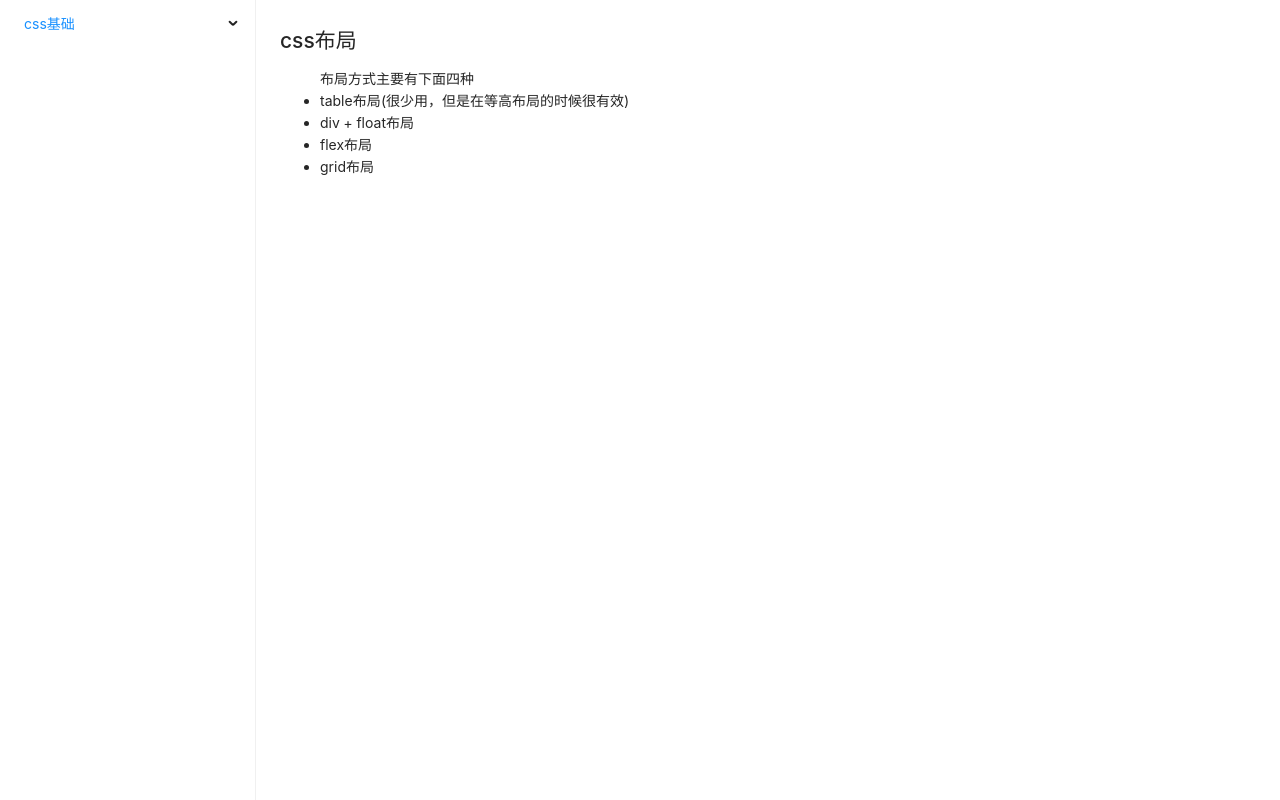
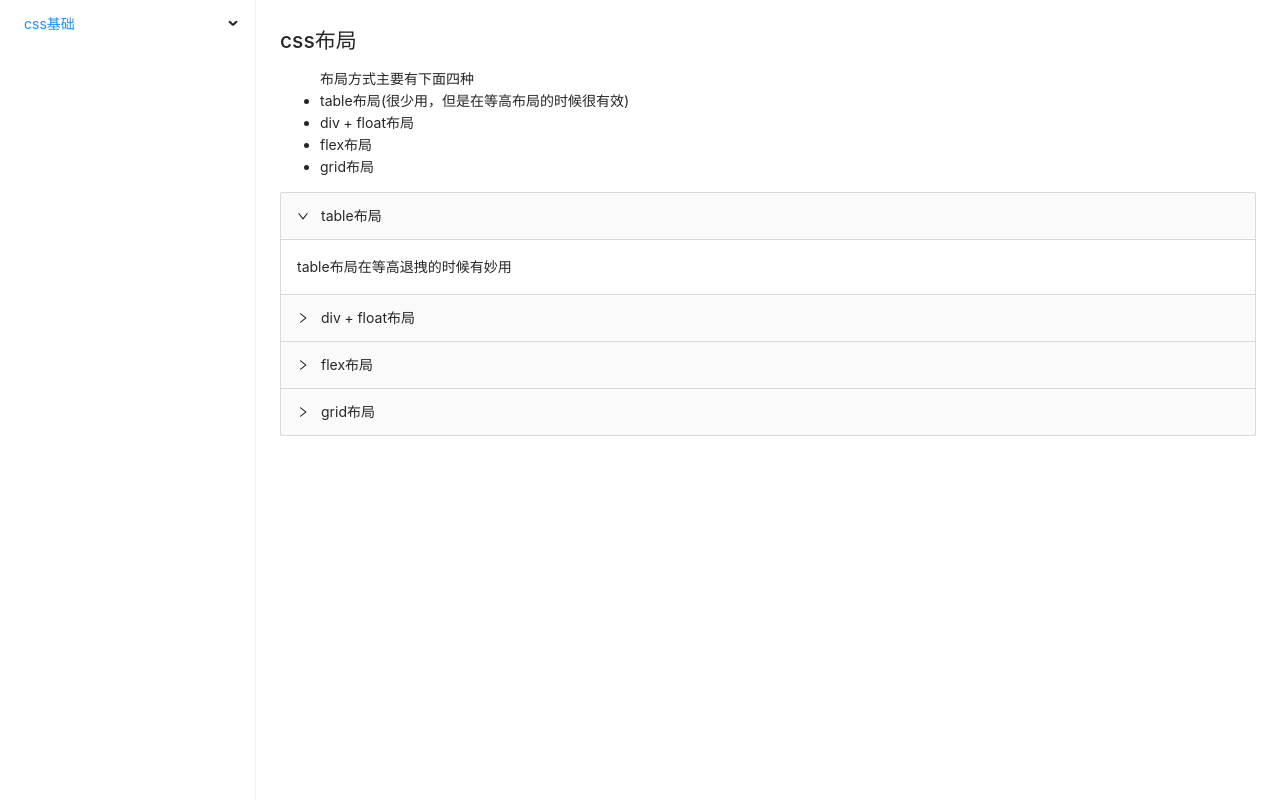
Before and after one commit to YoungMandy/yang-mandy.github.io, a Vue app: page /css-layout in a window 1280 px wide. Built offline with nearby package versions, Linux system fonts and the light colour scheme.

Commit message:
布局方式

```diff
--- a/src/components/cssbasic/cssLayout.vue
+++ b/src/components/cssbasic/cssLayout.vue
@@ -1,4 +1,6 @@
 <script setup lang="ts" >
+import { ref } from 'vue';
+let activeKey = ref('table');
 </script>
 <template>
   <section class="component__css-layout">
@@ -12,6 +14,20 @@
         <li>grid布局</li>
       </ul>
     </p>
+      <a-collapse v-model:activeKey="activeKey">
+        <a-collapse-panel key="table" header="table布局" >
+          table布局在等高退拽的时候有妙用
+        </a-collapse-panel>
+        <a-collapse-panel key="float" header="div + float布局" :forceRender="true">
+          div+ float布局
+        </a-collapse-panel>
+        <a-collapse-panel key="flex" header="flex布局">
+          flex是目前最常用的布局
+        </a-collapse-panel>
+        <a-collapse-panel key="grid" header="grid布局">
+          grid布局是三维布局
+        </a-collapse-panel>
+      </a-collapse>
   </section>
 
 </template>
```
Also changed, not shown: 8 other files (tests, documents, lock files or other folders).
